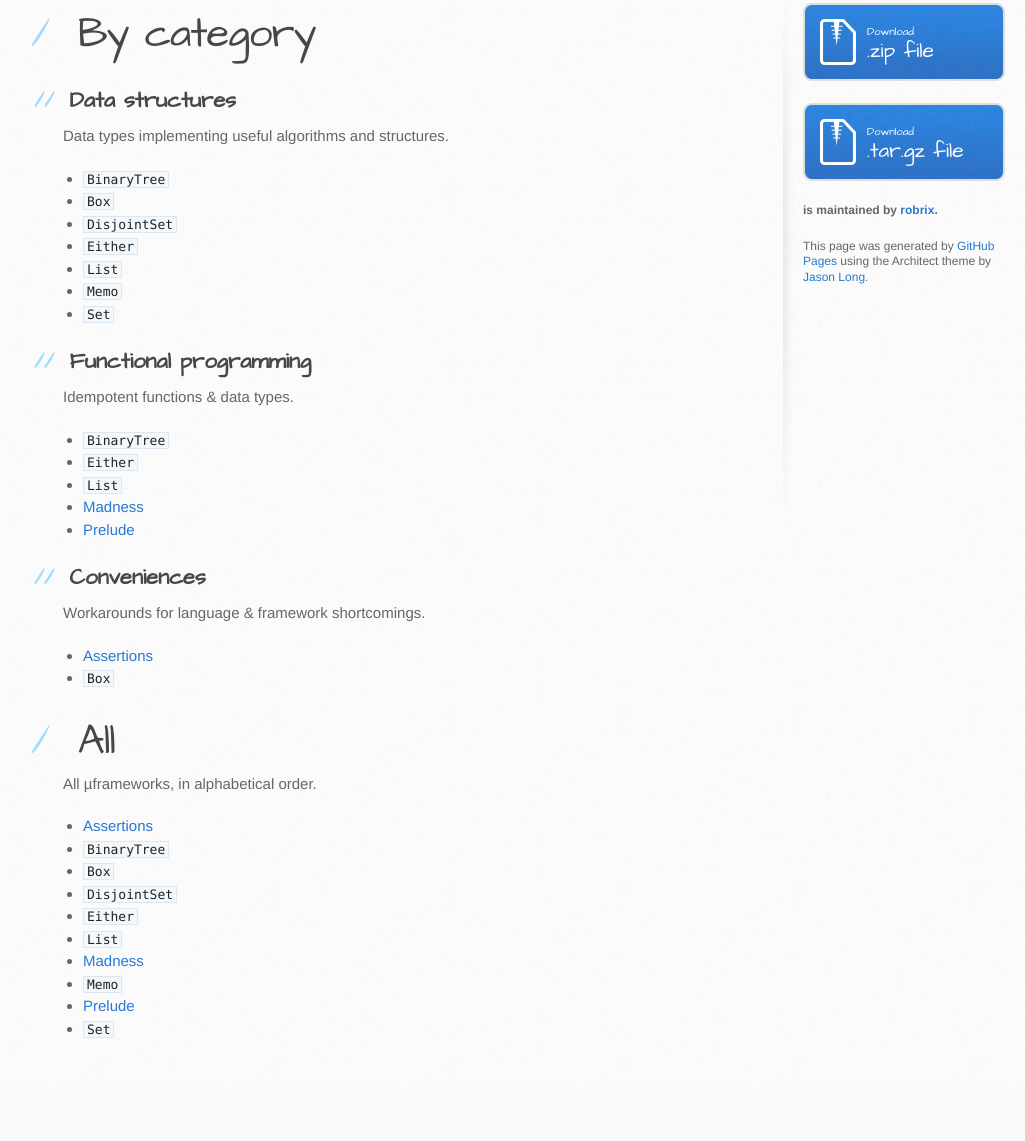
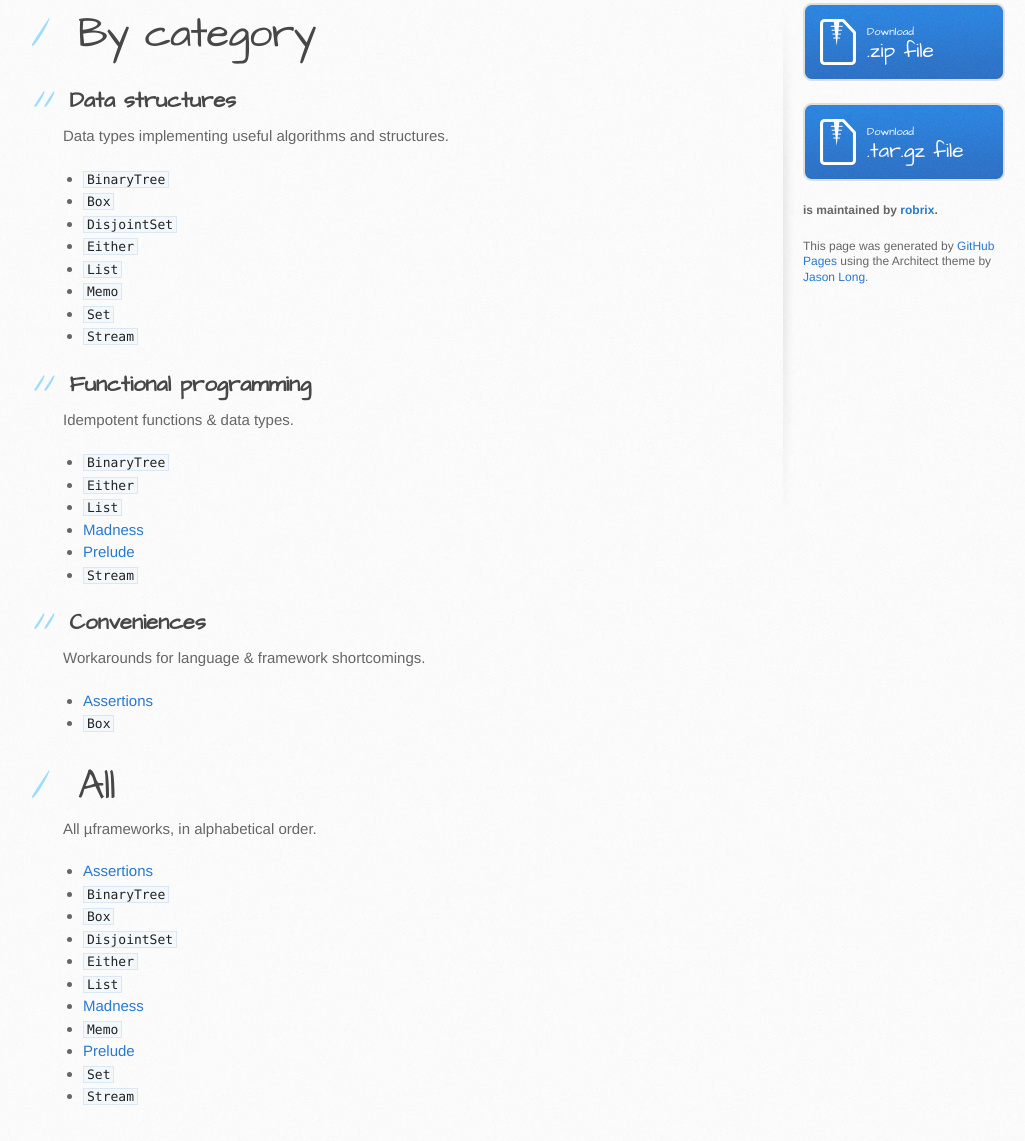
Before and after one commit to antitypical/antitypical.github.io, a plain HTML site: page index.html in a window 1280 px wide. Shown: the part 229-1370 px from the top of the page, without its empty margins (107-1132 px from the left). Before the commit the page ends 1312 px from the top, so only its background shows below. Drawn offline with Linux system fonts and the light colour scheme.

Commit message:
Add Stream.

```diff
--- a/index.html
+++ b/index.html
@@ -44,6 +44,7 @@
 <li><a href="https://github.com/robrix/List"><code>List</code></a></li>
 <li><a href="https://github.com/robrix/Memo"><code>Memo</code></a></li>
 <li><a href="https://github.com/robrix/Set"><code>Set</code></a></li>
+<li><a href="https://github.com/antitypical/Stream"><code>Stream</code></a></li>
 </ul>
 
 <h2>
@@ -57,6 +58,7 @@
 <li><a href="https://github.com/robrix/List"><code>List</code></a></li>
 <li><a href="https://github.com/robrix/Madness">Madness</a></li>
 <li><a href="https://github.com/robrix/Prelude">Prelude</a></li>
+<li><a href="https://github.com/antitypical/Stream"><code>Stream</code></a></li>
 </ul>
 
 <h2>
@@ -85,6 +87,7 @@
 <li><a href="https://github.com/robrix/Memo"><code>Memo</code></a></li>
 <li><a href="https://github.com/robrix/Prelude">Prelude</a></li>
 <li><a href="https://github.com/robrix/Set"><code>Set</code></a></li>
+<li><a href="https://github.com/antitypical/Stream"><code>Stream</code></a></li>
 </ul>
         </section>
 
```
